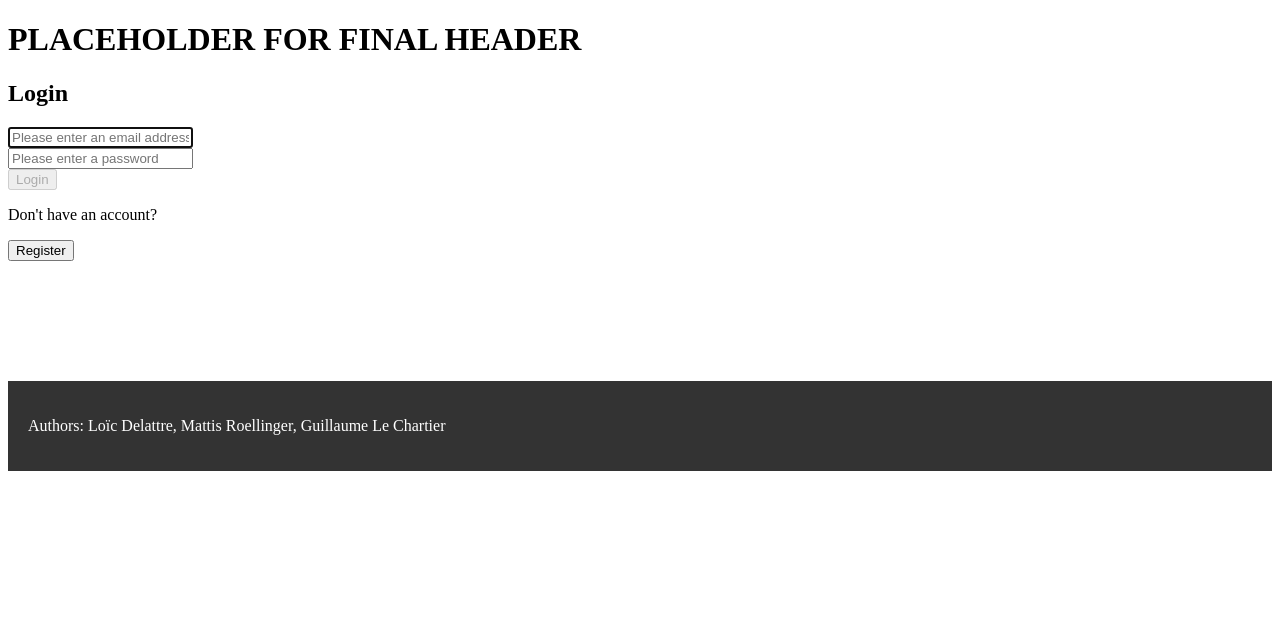
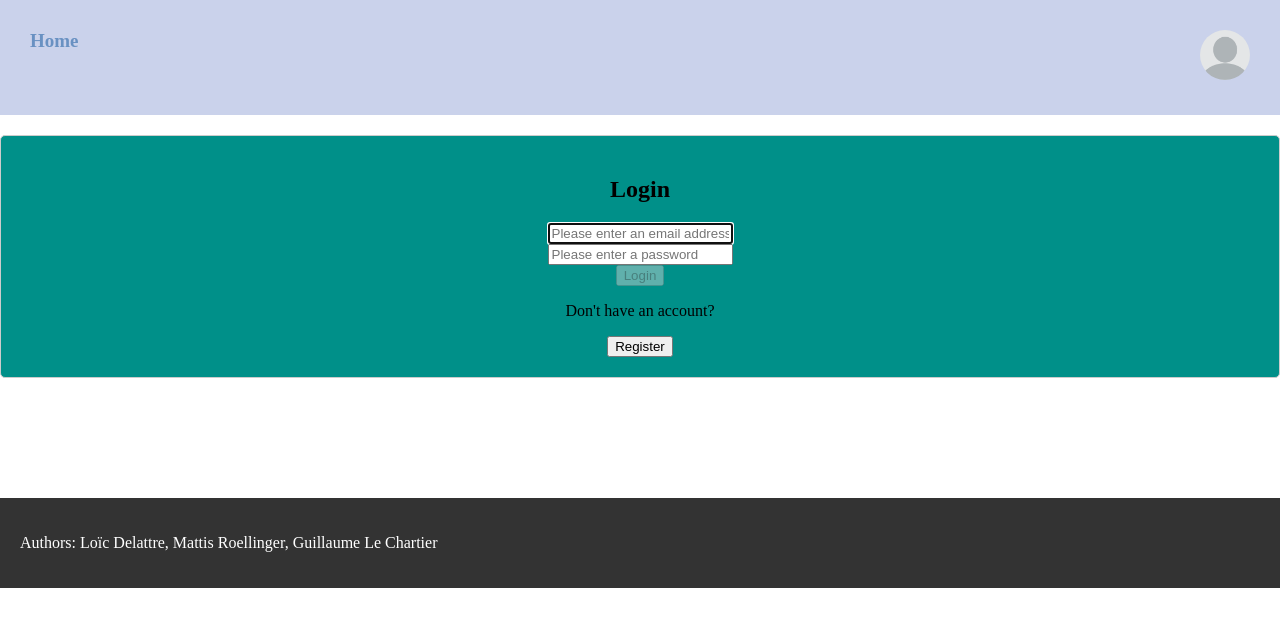
Before and after one commit to SocraticJunkieWannabe/HW1_WAD_PS5_GroupD, a plain HTML site: page docs/login.html in a window 1280 px wide. Drawn offline with Linux system fonts and the light colour scheme; files that its build step writes are made by us from their sources.

Commit message:
Added css styling for header, Body, footer and forms. Created style_login.css for login and register forms styling. Rearranged the logic structure in a single container filled with both forms.

```diff
--- a/docs/login.html
+++ b/docs/login.html
@@ -1,23 +1,31 @@
 <!DOCTYPE html>
 <html lang="en">
- <meta charset="UTF-8">
- <link rel="stylesheet" href="style_footer.css" />
+
 </head>
+    <meta charset="UTF-8">
+    <link rel="stylesheet" href="styles/style_footer.css" />
+    <link rel="stylesheet" href="styles/style_navbar.css" />
+    <link rel="stylesheet" href="styles/style_body.css" />
+    <link rel="stylesheet" href="styles/style_login.css" />
+
+</head>
+<nav>
+    <div class="navbar-left">
+        <li><a href='index.html'>Home</a></li>
+
+    </div>
+
+    <div class="navbar-right">
+         <a href = login.html> <img src="imgs/blank_profile.webp" alt="Blank Profile" width="50" height="50"> </a>
+    </div>
+</nav>
+
 <body>
-    <h1>PLACEHOLDER FOR FINAL HEADER</h1>
-</head>
+    <div id="container">
+    </div>
+</body>
 
 
-<body>
-
-    <div id="login-container">
-    </div id="login-container">
-
-    <div id="register-container"></div>
-    <div id="register-container"></div>
-    <p>Don't have an account?</p> <button id="register-button">Register</button>
-
-</body>
 
 <script>
 
@@ -41,6 +49,7 @@
             <div><input id="login-password" type="password" placeholder="Please enter a password" required></div>
         </div>
         <div><button id="login-button" onclick="location.href='index.html'" disabled>Login</button></div>
+        <p>Don't have an account?</p> <button id="register-button">Register</button>
            `;
     const emptyFormHTML = ``;
 
@@ -71,23 +80,34 @@
         }
     }
 
-    document.addEventListener('DOMContentLoaded', function renderLoginForm() {
-    document.getElementById('login-container').innerHTML = loginFormHTML;
-    document.getElementById('register-container').innerHTML = emptyFormHTML;
+    function renderLoginForm() {
+        document.getElementById('container').innerHTML = loginFormHTML;
+    }
+
+    function renderRegForm() {
+        document.getElementById('container').innerHTML = registrationFormHTML;
+    }
+
+    // --- Event Delegation ---
+    // We listen for clicks on the main container, which never changes.
+    document.addEventListener('click', function(event) {
+        // If the element that was clicked has the id 'register-button', render the registration form.
+        if (event.target && event.target.id === 'register-button') {
+            renderRegForm();
+        }
+
+        // If the element that was clicked has the id 'BackLogin', render the login form.
+        if (event.target && event.target.id === 'BackLogin') {
+            renderLoginForm();
+        }
     });
 
-    document.getElementById("register-button").addEventListener('click', function renderRegForm() {
-        document.getElementById('login-container').innerHTML = emptyFormHTML;
-        document.getElementById('register-container').innerHTML = registrationFormHTML;
-        document.getElementById('BackLogin').onclick = function() {
-            location.reload(); // Or restore the login form HTML
-        };
-    });
+    // Initial render when the page loads
+    document.addEventListener('DOMContentLoaded', renderLoginForm);
 
 </script>
 
 
 <footer>
-
     <p>Authors: Loïc Delattre, Mattis Roellinger, Guillaume Le Chartier</p>
 </footer>
--- /dev/null
+++ b/docs/styles/style_login.css
@@ -0,0 +1,9 @@
+#container {
+    width: 250  px;
+    margin: 20px auto;
+    padding: 20px;
+    border: 1px solid #ccc;
+    border-radius: 5px;
+    background-color: #009089;
+    text-align: center;
+}
```
